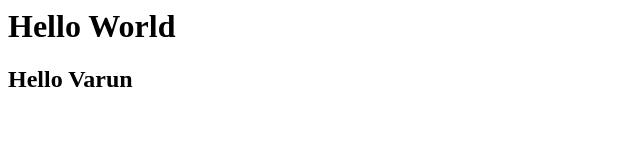
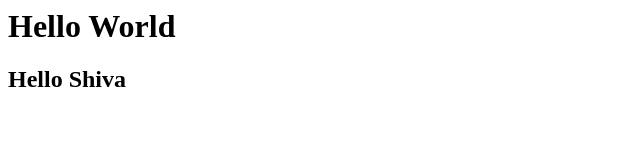
Before and after one commit to shivaprasadgoavega/git-demo, a plain HTML site: page index.html in a window 1280 px wide. Shown: the full height of the page, 0-640 px from the left. Drawn offline with Linux system fonts and the light colour scheme.

Commit message:
Update index.html

```diff
--- a/index.html
+++ b/index.html
@@ -6,6 +6,6 @@
 </head>
 <body>
     <h1>Hello World </h1>
-    <h2>Hello Varun </h2>
+    <h2>Hello Shiva </h2>
 </body>
 </html>
```
